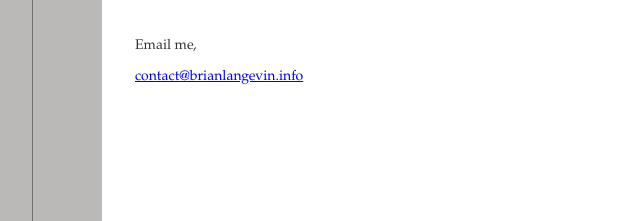
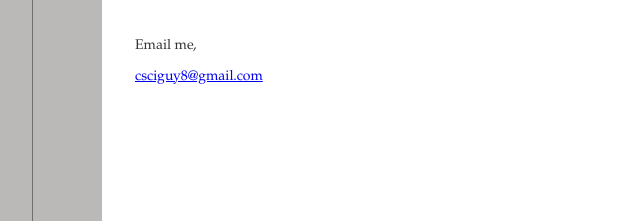
Before and after one commit to csciguy8/PersonalWebsite, a plain HTML site: page contact.html in a window 1280 px wide. Shown: the part 260-481 px from the top of the page, 108-748 px from the left. Drawn offline with Linux system fonts and the light colour scheme.

Commit message:
Update contact.html

```diff
--- a/contact.html
+++ b/contact.html
@@ -112,7 +112,7 @@
                         <tr>
                             <th width="960" height="250" scope="col" class="bodytext" >
                             	<p>Email me, </p>
-                            	<p><a href="mailto:contact@brianlangevin.info">contact@brianlangevin.info</a></p>
+                            	<p><a href="mailto:contact@brianlangevin.info">csciguy8@gmail.com</a></p>
 <p>&nbsp;</p>
                                 <p>&nbsp;</p>
                                 <p>&nbsp;</p>
```
